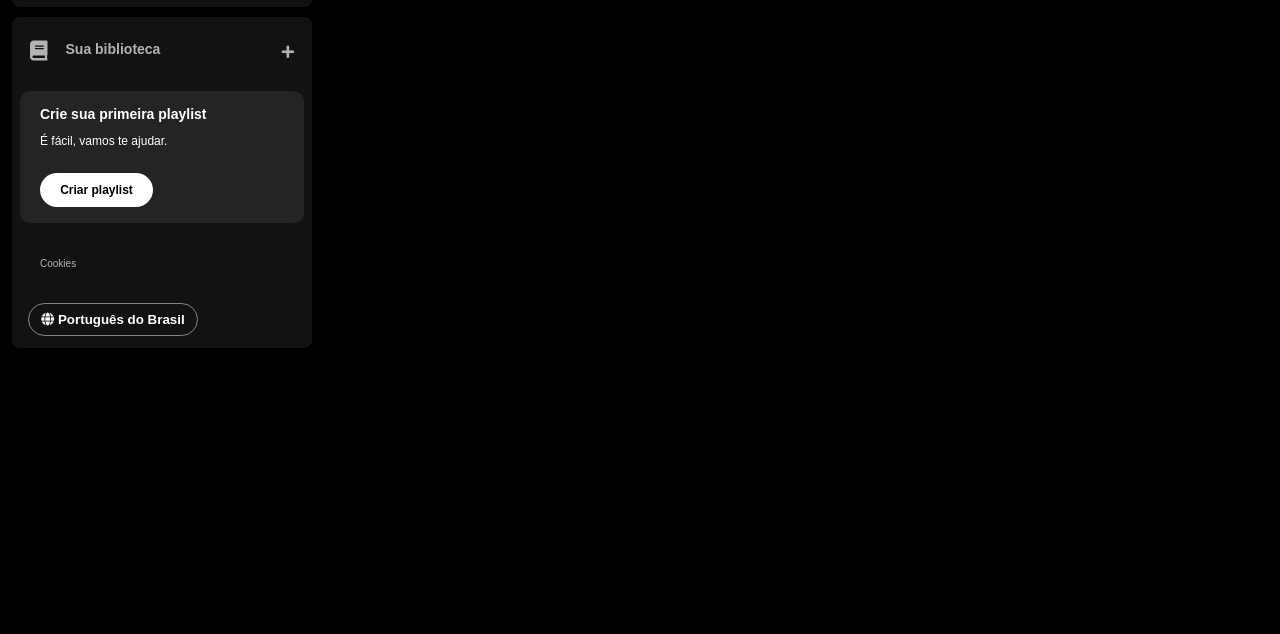
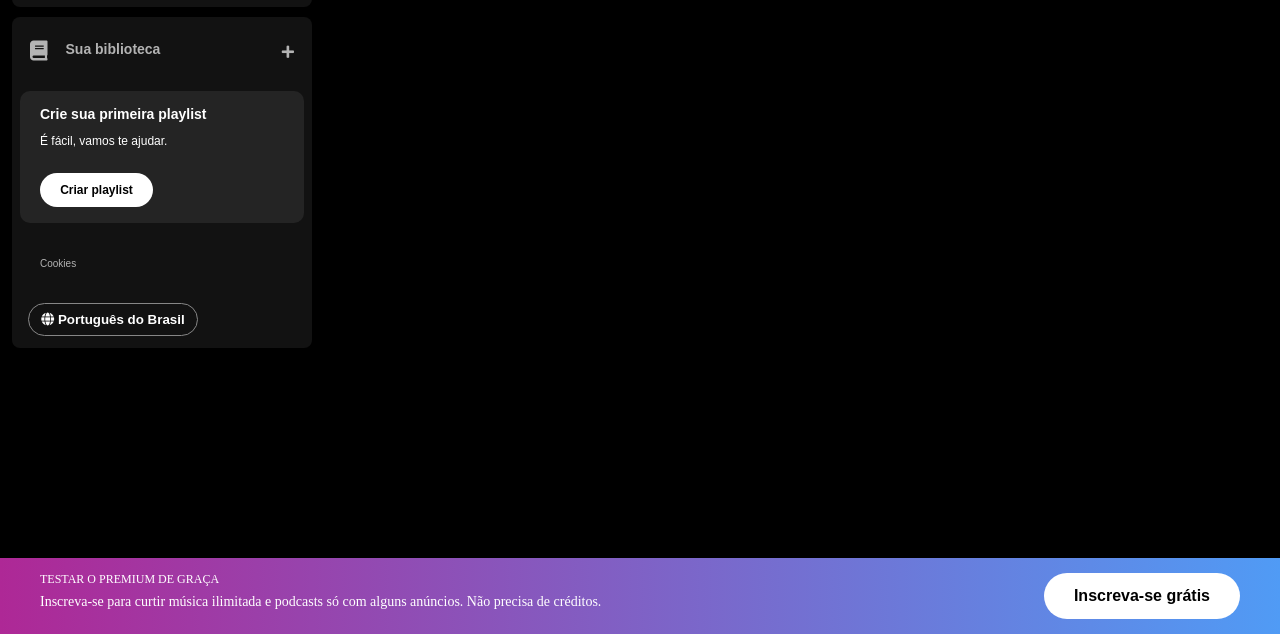
Before and after one commit to Thurcavalcante/spotify-imersao, a plain HTML site: page index.html in a window 1280 px wide. Shown: the part 166-800 px from the top of the page. Drawn offline with Linux system fonts and the light colour scheme.

Commit message:
criado footer

```diff
--- a/index.html
+++ b/index.html
@@ -1,6 +1,6 @@
 <!DOCTYPE html>
 <html lang="pt-BR">
-
+<!-- Video pausado em: 17:26 -->
 <head>
     <meta charset="UTF-8">
     <meta name="viewport" content="width=device-width, initial-scale=1.0">
@@ -67,6 +67,20 @@
             </div>
         </div>
     </div>
+
+    <main></main>
+
+    <footer class="disclaimer-premium">
+        <div class="text">
+            <p class="disclaimer-premium__title">Testar o premium de graça</p>
+            <p class="disclaimer-premium__subtitle">
+                Inscreva-se para curtir música ilimitada e podcasts só com alguns anúncios. Não precisa de créditos.
+            </p>
+        </div>
+        <div class="button">
+            <button type="button">Inscreva-se grátis</button>
+        </div>
+    </footer>
 </body>
 
 </html>
--- a/style.css
+++ b/style.css
@@ -169,3 +169,44 @@ body{
     padding:8px;
     border-radius:20px;
 }
+
+.disclaimer-premium{
+    position: fixed;
+    bottom: 0;
+    left: 0;
+    right: 0;
+    background: linear-gradient(to right, #ae2896, #509bf5);
+    padding: 15px 40px;
+    display: flex;
+    justify-content: space-between;
+}
+
+.disclaimer-premium .text{
+    flex-shrink: 0;
+}
+
+.disclaimer-premium .disclaimer-premium__title{
+    color: #ffffff;
+    text-transform: uppercase;
+    font-weight: 400;
+    font-size: 12px;
+    margin-bottom: 10px;
+}
+
+.disclaimer-premium .disclaimer-premium__subtitle{
+    color: #ffffff;
+    font-size: 14px;
+    font-weight: 500;
+}
+
+.disclaimer-premium button{
+    background-color: #ffffff;
+    color: #000000;
+    font-size: 16px;
+    font-weight: bold;
+    padding: 14px 30px;
+    border: 0px;
+    border-radius: 40px;
+    cursor: pointer;
+    flex-shrink: 0;
+}
```
